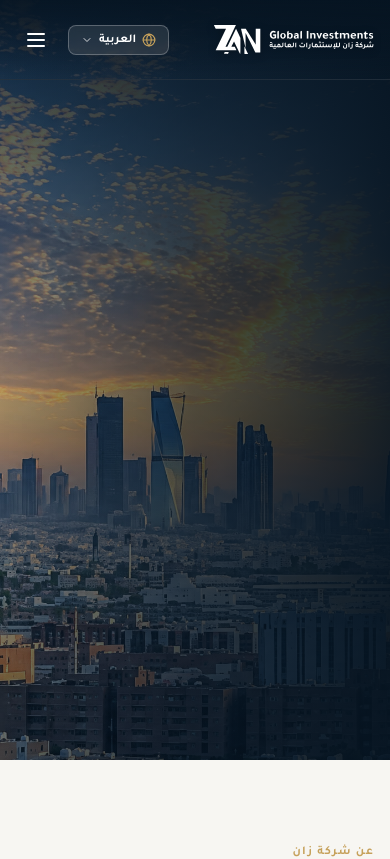
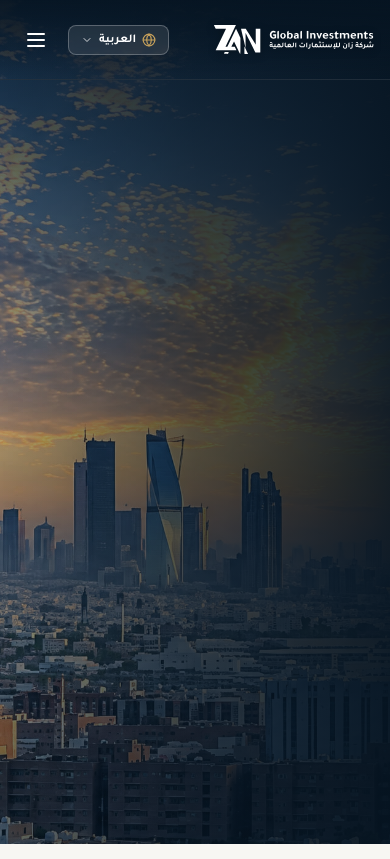
Before and after one commit to Mohammed-Balaswad/zan-website, a React (Vite) app: page /ar in a window 390 px wide. Shown: the top 859 px of the page. Built offline with nearby package versions, Linux system fonts and the light colour scheme.

Commit message:
fix: resolve navigation path locale, hero mobile height, horizontal scroll, and scroll restoration

```diff
--- a/src/components/layout/Layout.jsx
+++ b/src/components/layout/Layout.jsx
@@ -1,4 +1,4 @@
-import React from 'react';
+import React, { useEffect } from 'react';
 import { Outlet, useLocation } from 'react-router-dom';
 import { LanguageProvider, useLanguage } from '../../context/LanguageContext';
 import { Header } from './Header';
@@ -8,6 +8,14 @@ import { ScrollToTop } from '../ui/ScrollToTop';
 function LayoutContent() {
   const location = useLocation();
   const { language } = useLanguage();
+
+  useEffect(() => {
+    window.scrollTo({
+      top: 0,
+      left: 0,
+      behavior: 'instant'
+    });
+  }, [location.pathname]);
 
   const isHomePage =
     location.pathname === '/' ||
--- a/src/components/sections/HeroSection.jsx
+++ b/src/components/sections/HeroSection.jsx
@@ -8,7 +8,7 @@ export function HeroSection() {
   const { language, t, isRTL } = useLanguage();
 
   return (
-    <section className="relative w-full min-h-[90vh] lg:min-h-screen flex items-center justify-center overflow-hidden bg-navy-dark pt-24 pb-16 lg:pt-32 lg:pb-24">
+    <section className="relative w-full h-[100dvh] lg:h-screen flex items-center justify-center overflow-hidden overflow-x-hidden bg-navy-dark pt-20 pb-12 lg:pt-32 lg:pb-24">
       {/* Background Image with Cinematic Refined Scrim */}
       <div className="absolute inset-0 z-0">
         <img
--- a/src/context/LanguageContext.jsx
+++ b/src/context/LanguageContext.jsx
@@ -33,7 +33,7 @@ export function LanguageProvider({ children }) {
       pathParts.unshift(newLang);
     }
 
-    const newPath = '/' + pathParts.join('') + location.search + location.hash;
+    const newPath = '/' + pathParts.join('/') + location.search + location.hash;
     navigate(newPath);
   };
 
--- a/src/styles/index.css
+++ b/src/styles/index.css
@@ -16,9 +16,11 @@
     font-family: var(--font-latin);
   }
 
-  /* Smooth scroll behavior */
+  /* Smooth scroll behavior & prevent horizontal overflow */
   html {
     scroll-behavior: smooth;
+    overflow-x: hidden;
+    max-width: 100vw;
   }
 
   /* Focus styling for accessibility */
```
